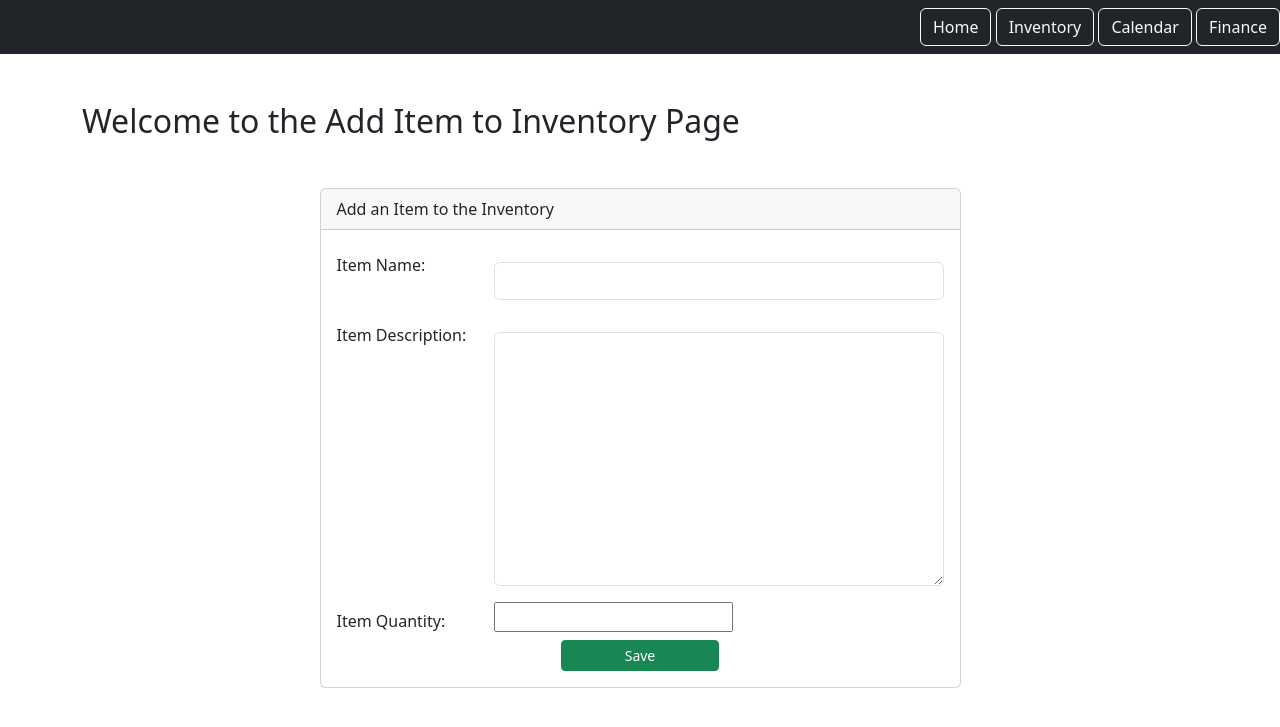
After one commit to J-Etienne1/FinalYearProject, a Django app: page /inventory/new in a window 1280 px wide. The commit adds this page. Shown: the top 727 px of the page. Run offline with Django 4.2, Linux system fonts and the light colour scheme.

Commit message:
more work on the Inventory

```diff
--- a/main/home/templates/home.html
+++ b/main/home/templates/home.html
@@ -13,6 +13,9 @@
             </div>
         </div>
     </div>
+
+
+    <p>Today is {{ now|date:'F d, Y H:i' }}</p>
     <!-- import of from datetime import datetime doesnt work with class HomePage in view find an alternative
     <p>Today is {{ today }}</p>
     -->
--- /dev/null
+++ b/main/inventory_component/forms.py
@@ -0,0 +1,32 @@
+
+
+from django import forms
+from .models import Inventory
+
+
+
+#USE THIS IF WANT TO ADD MORE CONDITIONS TO WHAT CAN BE ENTERED I.E TITLE MUST BE iTEM
+class ItemForm(forms.ModelForm):
+    class Meta:
+        model = Inventory
+        fields = ('item', 'description', 'quantity')
+        # If I want to update the labels for  Item, Description, Quantity
+        widgets = {
+            'item': forms.TextInput(attrs={'class': 'form-control my-3'}),
+            'description': forms.Textarea(attrs={'class': 'form-control my-3'}),
+            'item': forms.TextInput(attrs={'class': 'form-control my-3'})
+        }
+        labels = {
+            'item': 'Item Name',
+            'description': 'Item Description',
+            'quantity': 'Item Quantity'
+        }
+'''
+# USE THIS IF WANT TO ADD SOME ERROR MESSAGE AND CONTROL WHAT WILL BE ACCEPTED IN AN INPUT FIELD
+    def clean_title(self):
+        item = self.cleaned_data('item')
+        if 'Item name' not in item
+            raise forms.validationError('Item must be included the Item field')
+        return item
+
+'''
--- /dev/null
+++ b/main/inventory_component/templates/inventory_add.html
@@ -0,0 +1,59 @@
+{% extends 'base.html' %}
+{% load static %}
+
+
+{% block title %}Add Inventory Item Page{% endblock %}
+
+{% block content %}
+<div class="row">
+    <div class="col">
+        <div class="item_list_heading mb-5">
+            <h1 class="fs-2">Welcome to the Add Item to Inventory Page</h1>
+        </div>
+    </div>
+</div>
+
+
+
+<div class="row">
+    <div class="col-md-7 mx-auto">
+        <div class="card">
+        <div class="card-header">Add an Item to the Inventory</div>
+        <div class="card-body">
+            <form action="" method="post">
+
+                {% csrf_token %}
+                <div class="form-group row">
+                    <label class="col-md-3 col-form-label">{{ form.item.label_tag }}</label>
+                    <div class="col-md-9">
+                        {{ form.item }}
+                    </div>
+                </div>
+                <div class="form-group row">
+                    <label class="col-md-3 col-form-label">{{ form.description.label_tag }}</label>
+                    <div class="col-md-9">
+                        {{ form.description }}
+                    </div>
+                </div>
+                <div class="form-group row">
+                    <label class="col-md-3 col-form-label">{{ form.quantity.label_tag }}</label>
+                    <div class="col-md-9">
+                        {{ form.quantity }}
+                    </div>
+                </div>
+
+                <div class="row d-flex justify-content-center">
+                    <button type="submit" class="btn btn-sm btn-success w-25">Save</button>
+                </div>
+
+            </form>
+        </div>
+        </div>
+    </div>
+</div>
+
+
+
+
+
+{% endblock content %}
--- a/main/inventory_component/urls.py
+++ b/main/inventory_component/urls.py
@@ -2,7 +2,8 @@ from django.urls import path
 from .import views
 
 urlpatterns = [
-    path('', views.inventorylist.as_view(), name="inventory_list"),
-    path('<int:pk>', views.inventoryitemdetail.as_view(), name="item.detail"),
-
+    path('', views.InventoryList.as_view(), name="inventory_list"),
+    path('<int:pk>', views.InventoryItemDetail.as_view(), name="item.detail"),
+    path('<int:pk>/edit', views.UpdateItem.as_view(), name="item.update"),
+    path('new', views.CreateItem.as_view(), name="item.new")
 ]
--- a/main/inventory_component/views.py
+++ b/main/inventory_component/views.py
@@ -1,31 +1,37 @@
 from django.shortcuts import render
 from .models import Inventory
-from django.views.generic import ListView, DetailView
+from django.views.generic import ListView, DetailView, CreateView, UpdateView
 
 
-class inventorylist(ListView):
+from .forms import ItemForm
+
+class InventoryList(ListView):
     model = Inventory
     context_object_name = "items"
     template_name = "inventory_list.html"
 
-'''
-def inventorylist(request):
-    all_items = Inventory.objects.all()
-    return render(request, 'inventory_list.html', {'items': all_items})
-'''
 
 
-
-class inventoryitemdetail(DetailView):
+class InventoryItemDetail(DetailView):
     model = Inventory
     context_object_name = "item"
     template_name = "inventory_detail.html"
 
 
 
-'''
-def inventoryitemdetail(request, pk):
-    item = Inventory.objects.get(pk=pk)
-    return render(request, 'inventory_detail.html', {'item': item})
 
-'''
+# Used to Create New Inventory Item and add to DB
+class CreateItem(CreateView):
+    model = Inventory
+    template_name = "inventory_add.html"
+    success_url = '/inventory/'
+    #fields = ['item', 'description', 'quantity']  #FORM_CLASS REPLACES THIS
+    form_class = ItemForm
+
+
+# Used to Update an Item that is in the Inventory DB
+class UpdateItem(UpdateView):
+    model = Inventory
+    success_url = '/inventory/'
+    form_class = ItemForm
+    template_name = "inventory_detail.html"
```
Also changed, not shown: main/home/views.py (+8 -1 lines), main/inventory_component/templates/Inventory_list.html (+4 -4 lines), main/inventory_component/templates/inventory_detail.html (+10 -0 lines), main/db.sqlite3.
